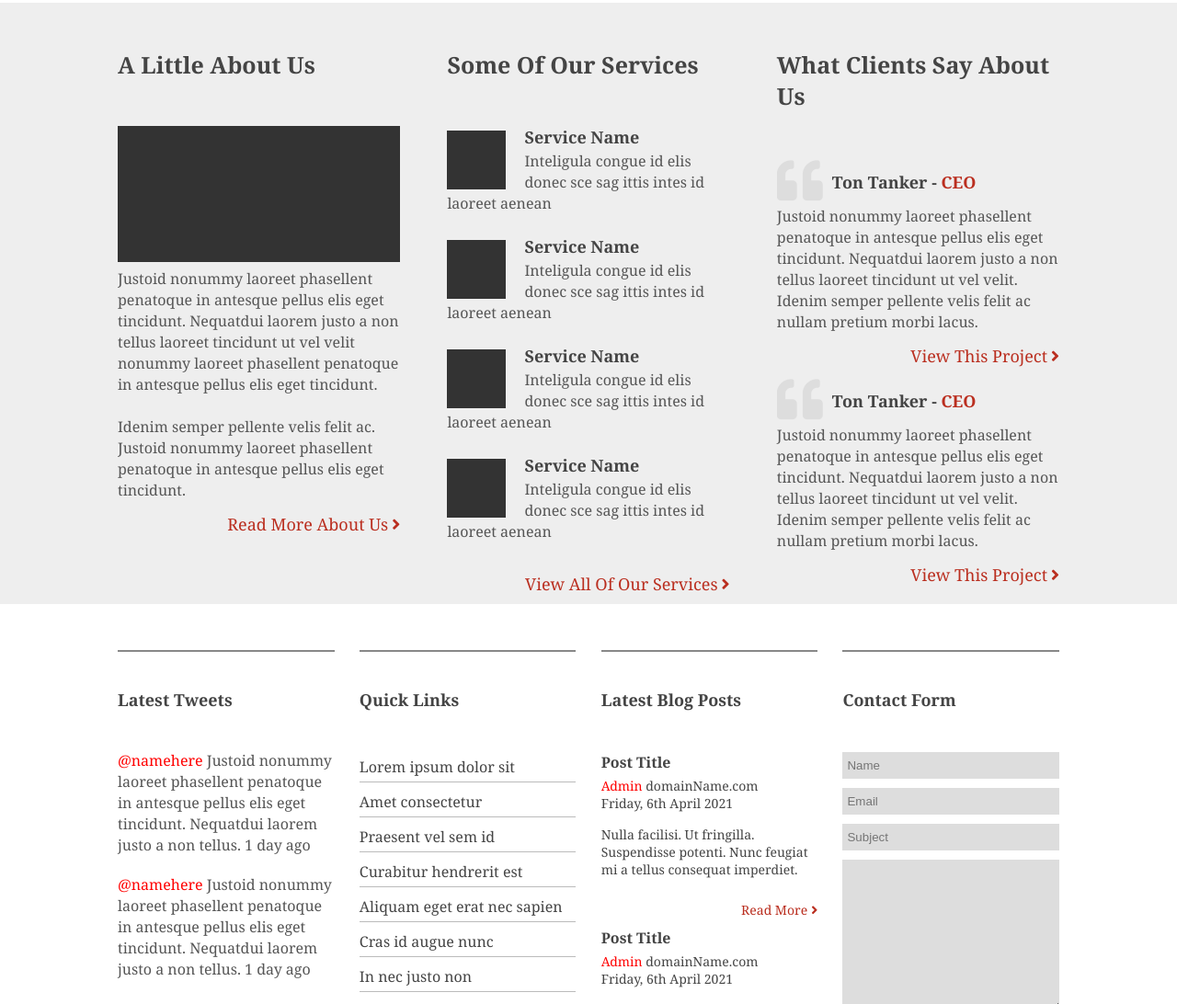
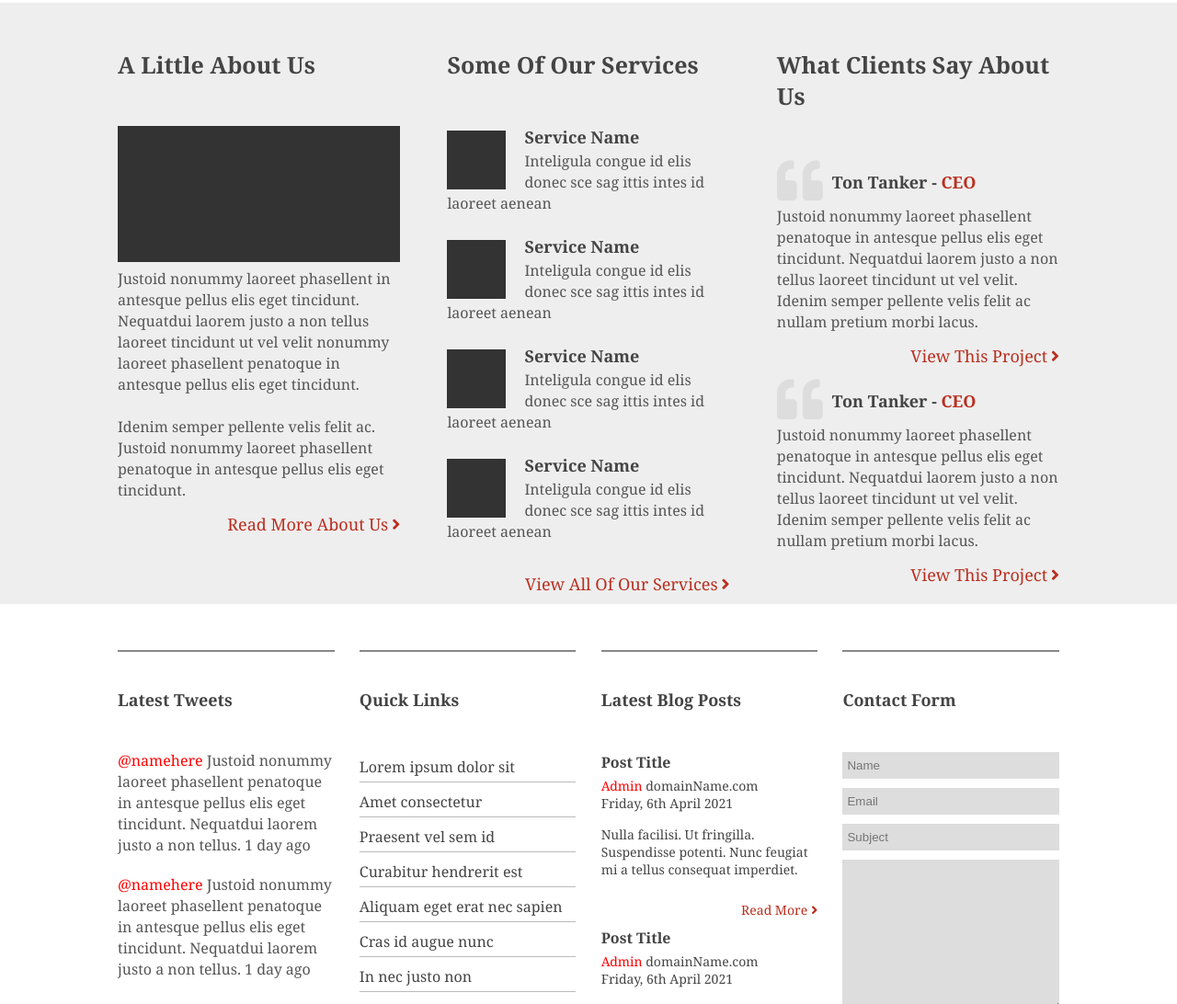
Before and after one commit to ashusahni/old-projects-_2022, a plain HTML site: page systematic-page/index.html in a window 1280 px wide. Shown: the part 691-1783 px from the top of the page at 92% size. Drawn offline with Linux system fonts and the light colour scheme.

Commit message:
systematic-page

```diff
--- a/systematic-page/index.html
+++ b/systematic-page/index.html
@@ -94,7 +94,7 @@
             <h1>a little about us</h1>
             <img src="img/second.png" alt="" />
             <p class="description">
-              Justoid nonummy laoreet phasellent penatoque in antesque pellus
+              Justoid nonummy laoreet phasellent  in antesque pellus
               elis eget tincidunt. Nequatdui laorem justo a non tellus laoreet
               tincidunt ut vel velit nonummy laoreet phasellent penatoque in
               antesque pellus elis eget tincidunt.
```
